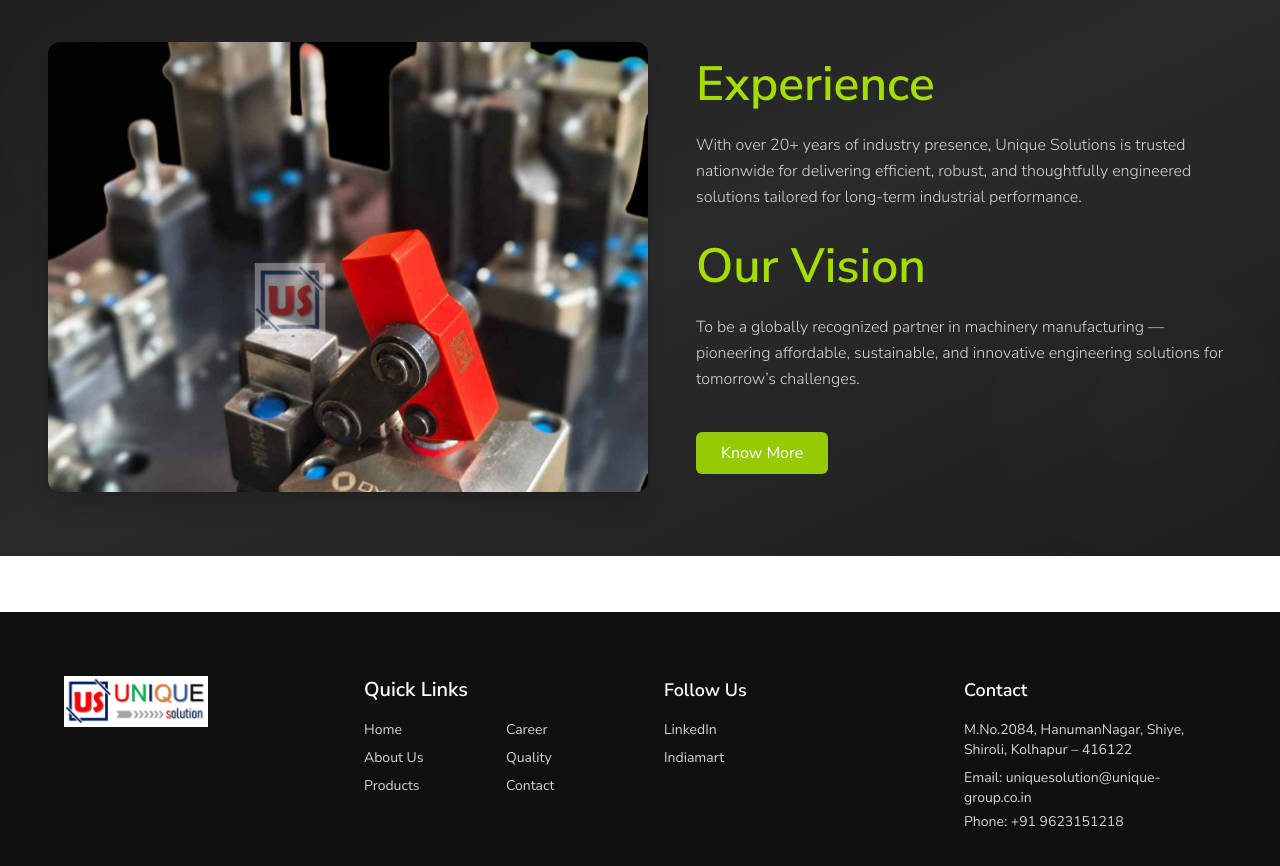
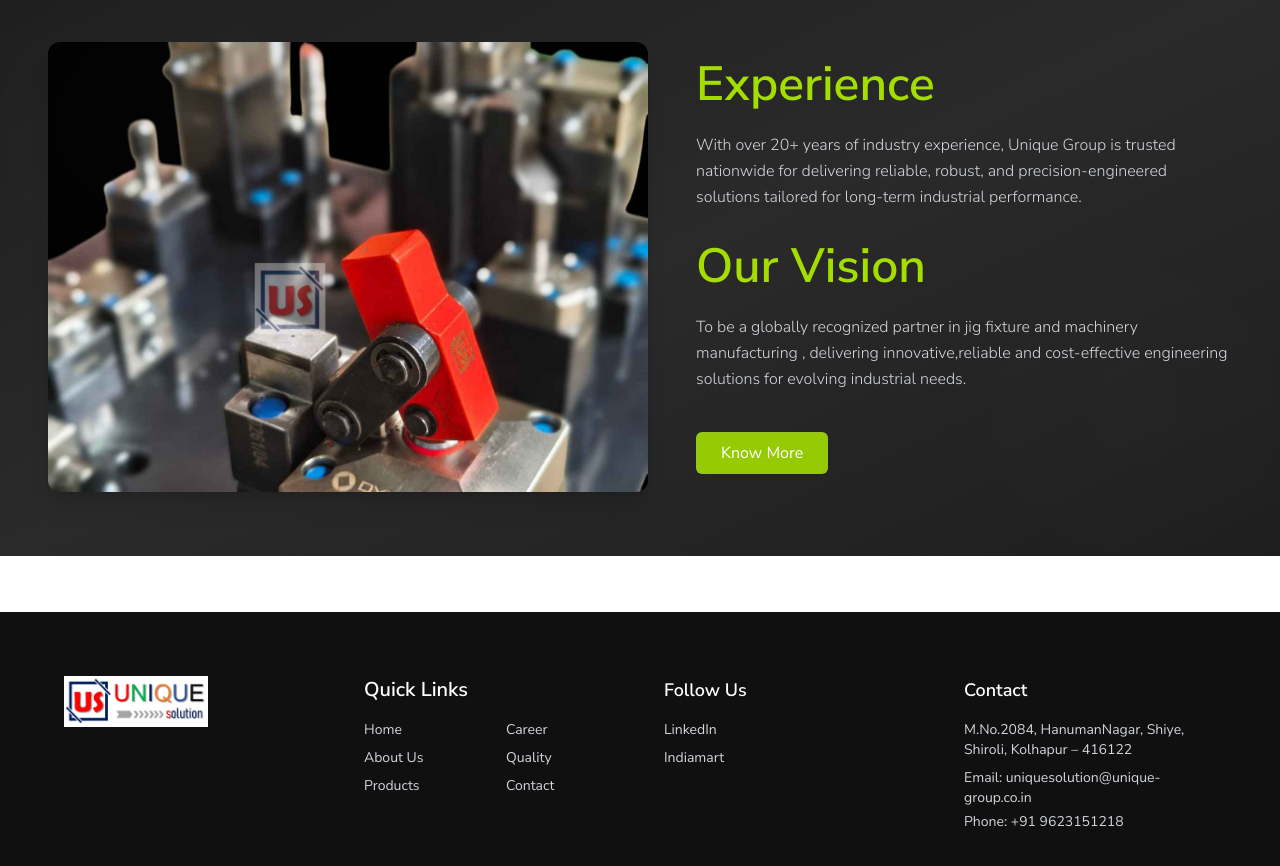
Before and after one commit to Viraj12120/unique-solutionss, a React (Vite) app: page / in a window 1280 px wide. Shown: the part 3640-4506 px from the top of the page. Built offline with nearby package versions, Linux system fonts and the light colour scheme.

Commit message:
updated experience data

```diff
--- a/src/components/Aboutus.jsx
+++ b/src/components/Aboutus.jsx
@@ -307,9 +307,9 @@ const Aboutus = () => {
 							Experience
 						</h3>
 						<p className="font-light mb-8 text-gray-300 leading-relaxed">
-							With over 20+ years of industry presence, Unique Solutions is
-							trusted nationwide for delivering efficient, robust, and
-							thoughtfully engineered solutions tailored for long-term
+							With over 20+ years of industry experience, Unique Group is
+							trusted nationwide for delivering reliable, robust, and
+							precision-engineered solutions tailored for long-term
 							industrial performance.
 						</p>
 
@@ -317,9 +317,8 @@ const Aboutus = () => {
 							Our Vision
 						</h3>
 						<p className="font-light text-gray-300 leading-relaxed">
-							To be a globally recognized partner in machinery manufacturing —
-							pioneering affordable, sustainable, and innovative engineering
-							solutions for tomorrow’s challenges.
+							To be a globally recognized partner in jig fixture and machinery manufacturing , delivering innovative,reliable and cost-effective engineering solutions for evolving industrial needs.
+
 						</p>
 
 						<Link to={"/aboutus"}>
```
